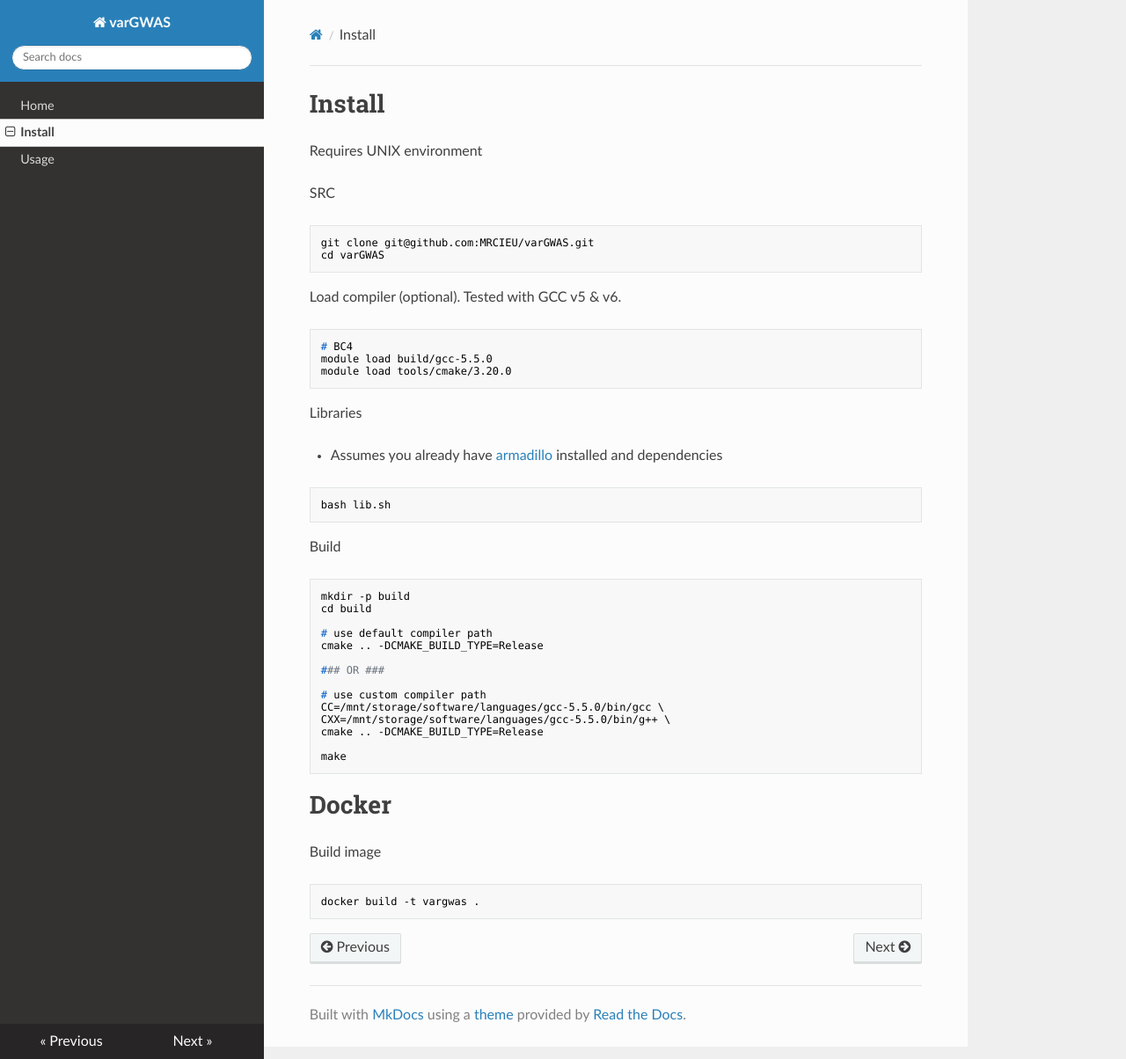
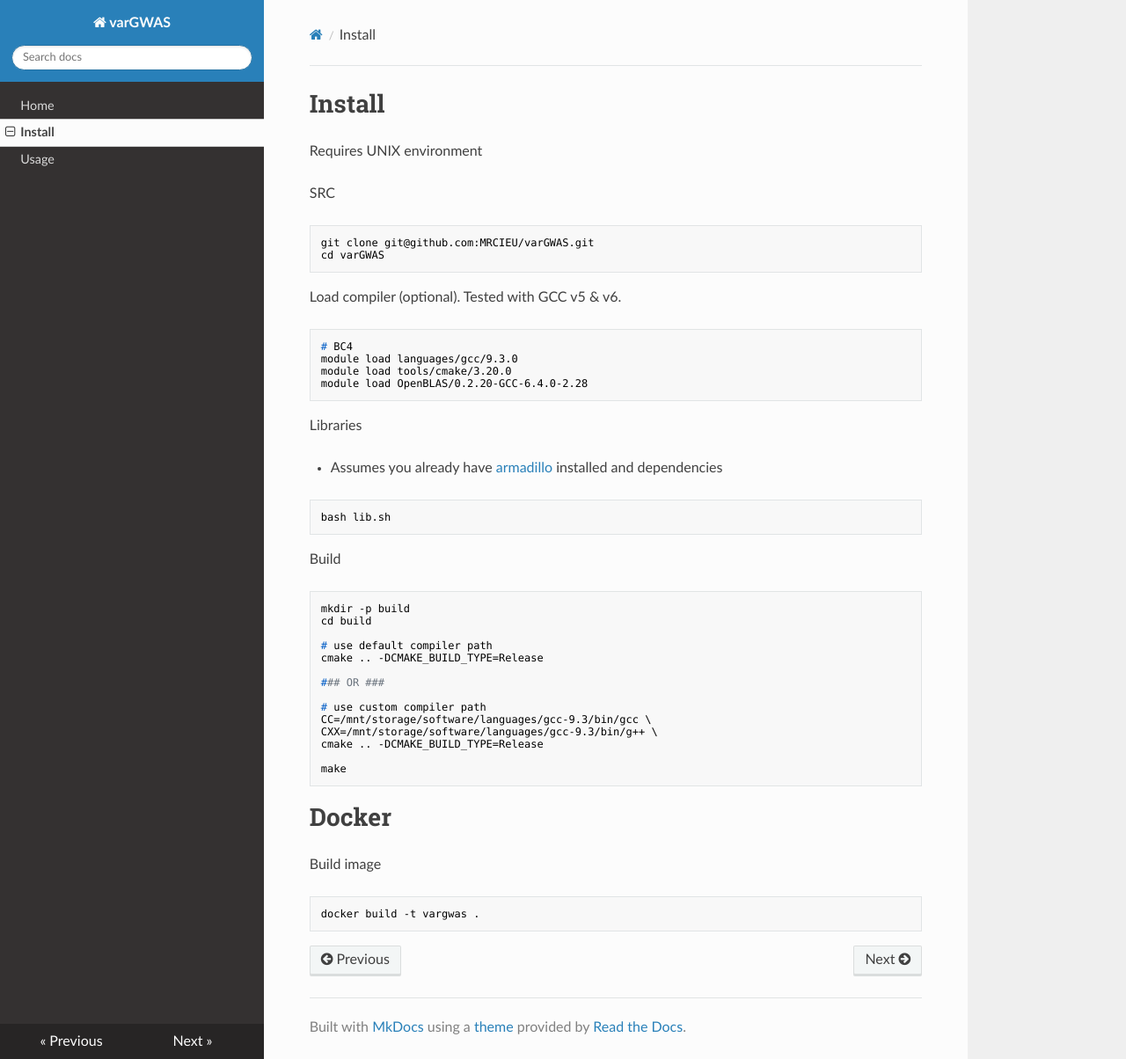
Before and after one commit to MRCIEU/varGWAS, an MkDocs documentation site: the page built from mkdocs/install.md, in a window 1280 px wide and 1204 px high. Shown: the whole window at 88% size. Built offline with MkDocs 1.6.1, drawn with Linux system fonts in a browser that asks for light colours; nearby versions of some CDN libraries.

Commit message:
added lib

````diff
--- a/CMakeLists.txt
+++ b/CMakeLists.txt
@@ -9,7 +9,7 @@
 
 # OpenMP
 find_package(OpenMP REQUIRED)
-find_package(Armadillo REQUIRED)
+#find_package(Armadillo REQUIRED)
 
 # include
 include_directories(${CMAKE_CURRENT_SOURCE_DIR}/lib/bgen/genfile/include)
--- a/mkdocs/install.md
+++ b/mkdocs/install.md
@@ -13,8 +13,9 @@
 
 ```shell
 # BC4
-module load build/gcc-5.5.0
+module load languages/gcc/9.3.0
 module load tools/cmake/3.20.0
+module load OpenBLAS/0.2.20-GCC-6.4.0-2.28
 ```
 
 Libraries
@@ -37,8 +38,8 @@
 ### OR ###
 
 # use custom compiler path
-CC=/mnt/storage/software/languages/gcc-5.5.0/bin/gcc \
-CXX=/mnt/storage/software/languages/gcc-5.5.0/bin/g++ \
+CC=/mnt/storage/software/languages/gcc-9.3/bin/gcc \
+CXX=/mnt/storage/software/languages/gcc-9.3/bin/g++ \
 cmake .. -DCMAKE_BUILD_TYPE=Release
 
 make
````
Also changed, not shown: other parts of CMakeLists.txt (+2 -1 lines), 1 other file.
